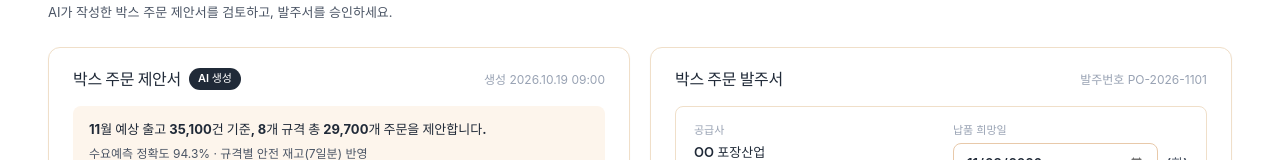
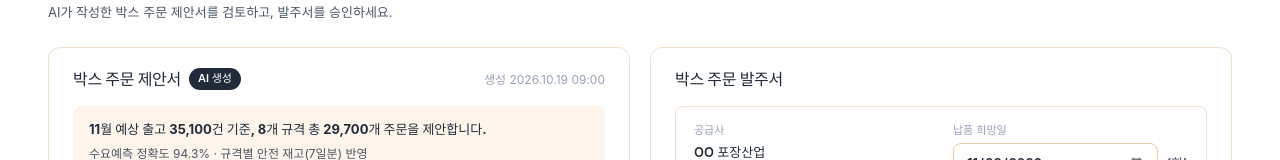
Before and after one commit to chagokAI/client, a Vue app: page /orders in a window 1280 px wide. Shown: the part 134-294 px from the top of the page. Built offline with nearby package versions, Linux system fonts and the light colour scheme.

Commit message:
refactor: 박스 주문 발주서 내 발주번호 제거

```diff
--- a/src/mocks/orders.js
+++ b/src/mocks/orders.js
@@ -31,7 +31,7 @@ export const proposal = {
 }
 
 export const purchaseOrderDraft = {
-  number: '발주번호 PO-2026-1101',
+  number: 'PO-2026-1101',
   // 납품 희망일은 담당자가 바꿀 수 있어 날짜 입력용 형식(yyyy-mm-dd)으로 따로 둡니다.
   dueDate: '2026-11-03',
   info: [
--- a/src/views/BoxOrderView.vue
+++ b/src/views/BoxOrderView.vue
@@ -58,7 +58,7 @@ function approve() {
   router.push({
     path: '/purchase-orders',
     query: {
-      approved: purchaseOrderDraft.number.replace('발주번호 ', ''),
+      approved: purchaseOrderDraft.number,
       deliveryAt: dueDate.value,
     },
   })
@@ -66,7 +66,7 @@ function approve() {
 
 // 반려 모달에 보여 줄 발주서 요약
 const rejectTarget = computed(() => ({
-  number: purchaseOrderDraft.number.replace('발주번호 ', ''),
+  number: purchaseOrderDraft.number,
   supplier: purchaseOrderDraft.info.find((field) => field.id === 'supplier')?.value ?? '',
   quantity: `${totalQuantity.value.toLocaleString('ko-KR')}개`,
   amount: formatCurrency(totalAmount.value),
@@ -143,10 +143,6 @@ function handleReject({ reason }) {
           <div class="card-title-row">
             <h2 class="card-title">박스 주문 발주서</h2>
           </div>
-        </template>
-
-        <template #actions>
-          <span class="card-meta">{{ purchaseOrderDraft.number }}</span>
         </template>
 
         <dl class="order-info">
```
